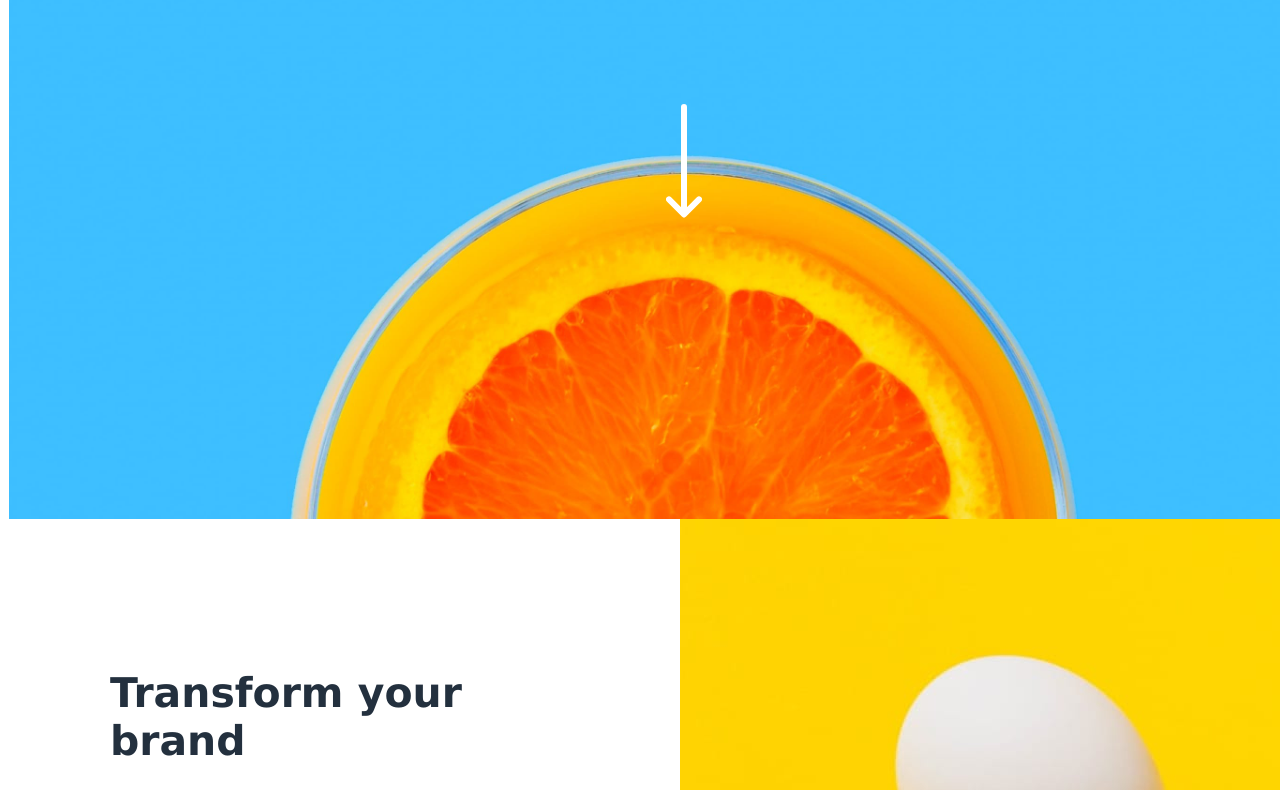
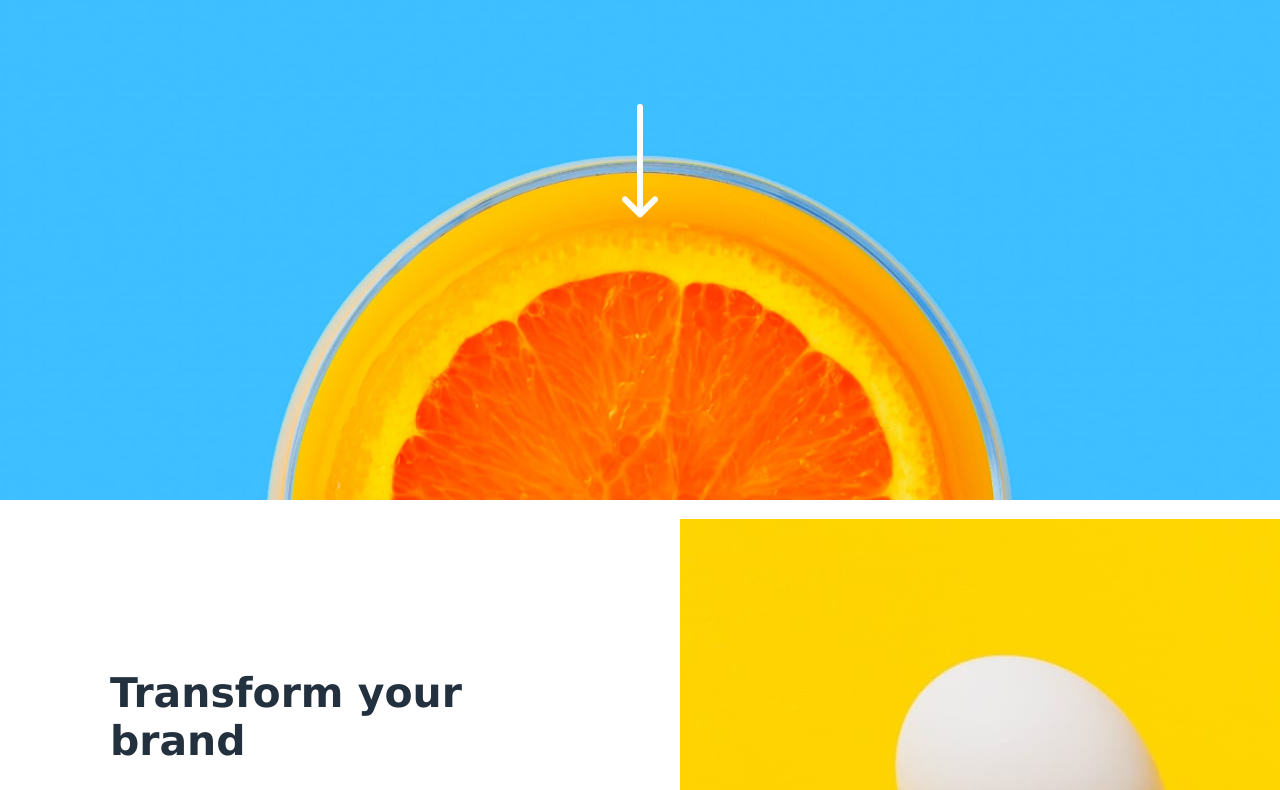
Before and after one commit to alikismail/projrect, a plain HTML site: page index.html in a window 1280 px wide. Shown: the part 231-1021 px from the top of the page. Drawn offline with Linux system fonts and the light colour scheme.

Commit message:
Update style.css

```diff
--- a/style.css
+++ b/style.css
@@ -4,7 +4,7 @@
   header{
     margin-right:0px ;
     height: 750px;
-    width: 1368px;
+    width: 100%;
     background-image: url(images/desktop/image-header.jpg)  ;
     background-repeat: no-repeat ;
     background-size: contain;
```
